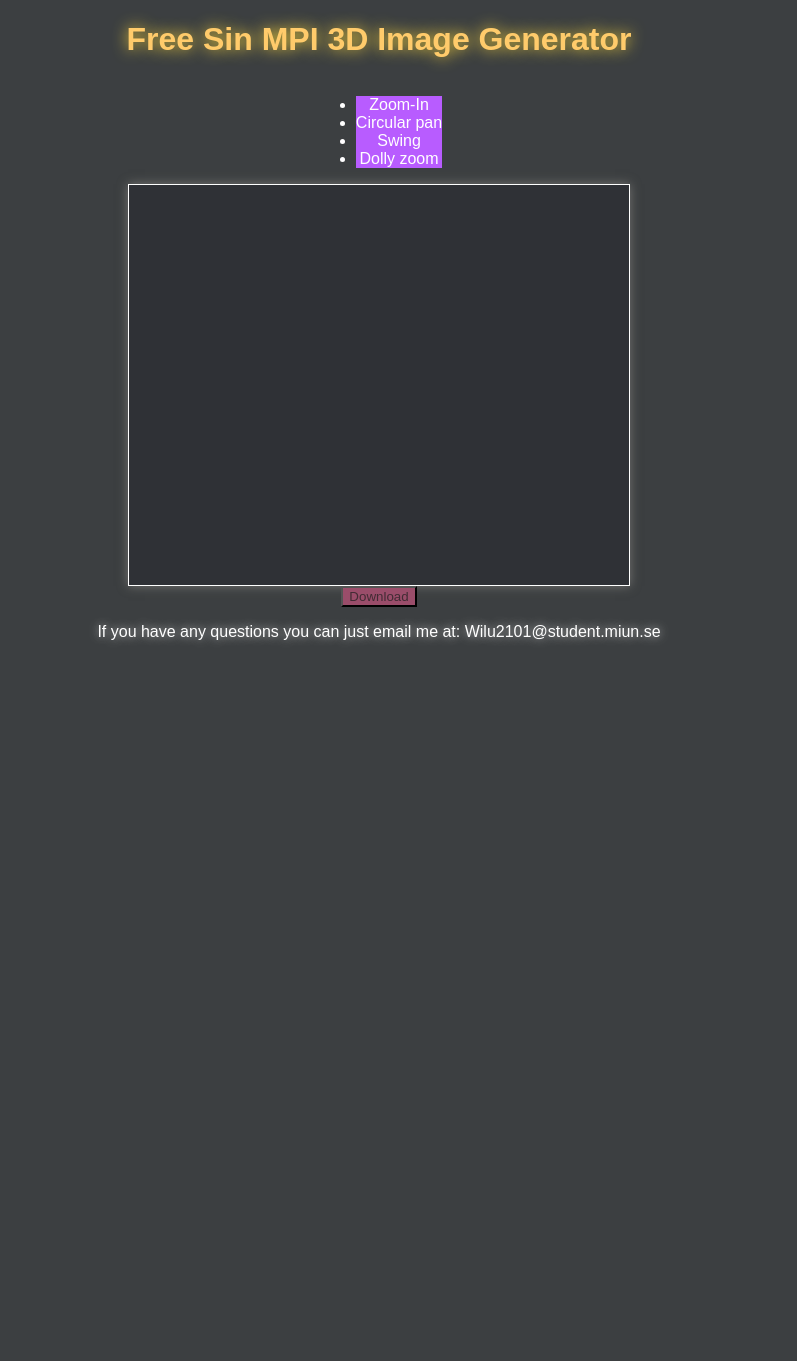
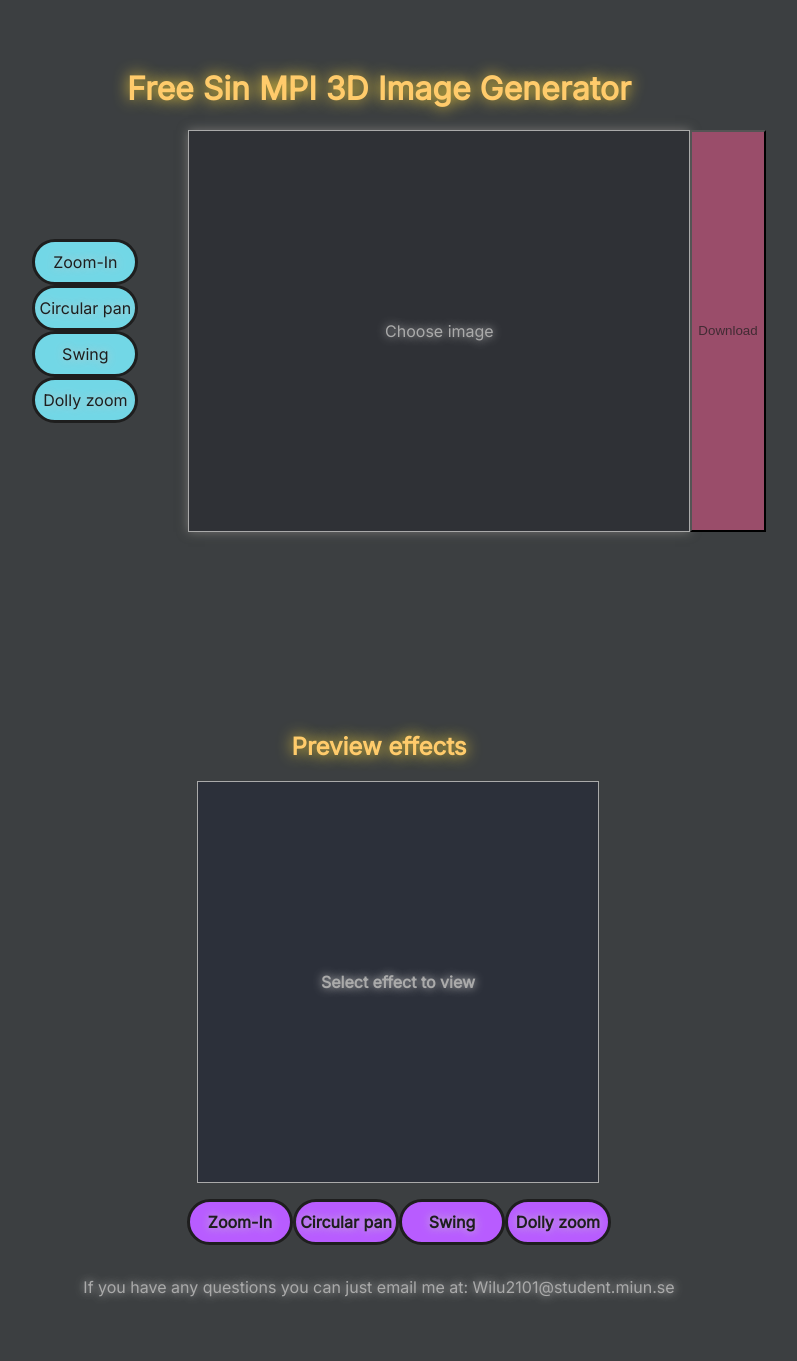
Before and after one commit to Lunkaren/Kandidat_arbete, a Flask app: page /l2 in a window 1280 px wide. Shown: the whole page, without its empty margins (261-1058 px from the left). Before the commit the page ends 642 px from the top, so only its background shows below. Run offline with Flask 3, Linux system fonts and the light colour scheme.

Commit message:
Added in a mostly complete layout 2 ready for tests. Smoothened up layout 1 for tests and added in a functioning download button which will download whichever effect is currently playing on the website. Also added in some new colors schemes and stuff for page 2.

```diff
--- a/static/css/layout2.css
+++ b/static/css/layout2.css
@@ -1,23 +1,35 @@
-body {
-  margin: 0;
-  padding: 0;
-  background-color: #3c3f41;
-  color: white;
-  font-family: sans-serif;
-  display: flex;
-  flex-direction: column;
-  align-items: center;
+#bottom{
+    display: flex;
+    justify-content: center;
+    flex-direction: column;
 }
-#choose_image_label{
-    text-align: center;
-    width: 500px;
-    height: 400px;
-    pointer-events: none;
+#image_effect_select{
+    display: flex;
+    justify-content: center;
 }
-
-.container {
-  display: flex;
-  flex-direction: column;
-  align-items: center;
-  margin-top: 30px;
+ul{
+    list-style: none;
+    align-content: center;
 }
+#select_effect{
+        height: 370px;
+}
+#select_effect li {
+    background-color: rgba(114,215,230);
+    margin-right: 50px;
+}
+#select_effect li:hover {
+    box-shadow: 0 0 20px rgba(121,240,255,0.7);
+}
+#effect_preview_label{
+    margin-top: 200px;
+}
+#previews{
+    display: flex;
+    flex-direction: column;
+    margin: auto;
+}
+#select_preview{
+    display: flex;
+    flex-direction: row;
+}
--- a/static/css/shared.css
+++ b/static/css/shared.css
@@ -3,9 +3,11 @@ body {
     align-content: center;
     background-color: #3c3f41;
     padding: 40px;
-    color: #e0e0e0	;
+    color: #aaaaaa	;
+    text-shadow: 0 0 10px #c7c7c7;
     border-color: #2c2f31;
     text-align: center;
+
 }
 
 h1,h2 {
@@ -42,19 +44,21 @@ h1,h2 {
 li:hover {
   box-shadow: 0 0 20px #b85cff;
   transform: scale(1.05);
+    text-shadow: none;
 }
 li{
     background-color: #b85cff;
+    width: 100px;
+    height: 40px;
+    color: #1e1e1e;
+    border-style: solid;
+    border-radius: 25px;
+    align-content: center;
 }
 #previews{
     align-content: center;
     display:none;
     font-weight: bold;
-}
-h2{
-    margin-top: 150px;
-    display: none;
-    align-content: center;
 }
 #preview_video {
     padding: 0;
@@ -65,8 +69,6 @@ h2{
     border-style: solid;
     align-content: center;
     margin-left: 50px;
-    color: #aaaaaa	;
-    text-shadow: 0 0 10px #c7c7c7;
 }
 .show {
     display: flex !important;
--- a/static/scripts/main.js
+++ b/static/scripts/main.js
@@ -9,7 +9,7 @@ document.addEventListener("DOMContentLoaded", () => {
         dolly:    { title: "Dolly Zoom",    path: "/videos/dolly.mp4" }
     };
 
-    previewList.addEventListener("click", (e) => {
+    document.addEventListener("click", (e) => {
         const li = e.target.closest("li");
         if (!li || !videoMap[li.id]) return;
 
@@ -37,6 +37,28 @@ document.addEventListener("DOMContentLoaded", () => {
             download.classList.add('activate');
         }
     });
+});
+document.getElementById('download').addEventListener('click', () => {
+    const videoElement = document.querySelector('#preview_video video');
+
+    if (!videoElement) {
+        alert("No video loaded!");
+        return;
+    }
+
+    const videoSrc = videoElement.src;
+
+    if (!videoSrc) {
+        alert("No video source found.");
+        return;
+    }
+
+    const a = document.createElement('a');
+    a.href = videoSrc;
+    a.download = 'effect_video.mp4';
+    document.body.appendChild(a);
+    a.click();
+    document.body.removeChild(a);
 });
 
 
@@ -67,7 +89,7 @@ document.getElementById('upload_image').addEventListener('submit', function(e) {
     choose.value = '';
 
     document.getElementById('previews').classList.add('show');
-    document.getElementById('select_effect').classList.add('show');
+    document.getElementById('select_effect_label').classList.add('show');
     document.getElementById('upload').classList.remove('show');
 
   })
@@ -83,6 +105,7 @@ const fileName = document.getElementById('imagePreview')
         fileName.textContent = this.files[0].name;
         fileName.style.backgroundImage = 'none';
     }else{
+     uploadButton.classList.remove('show');
      fileName.textContent = "Choose file";
  }
 });
--- a/templates/layout1.html
+++ b/templates/layout1.html
@@ -9,9 +9,9 @@
         <div id="imagePreview">Choose image</div>
         <button id="upload" type="submit" style="display: none;">Upload image</button>
     </form>
-        <h2 id="select_effect">Pick an effect to preview</h2>
+        <h2 id="select_effect_label">Pick an effect to preview</h2>
     <div id="previews">
-        <ul id="select_preview">
+        <ul id="select_effect">
             <li id="zoom">Zoom-In</li>
             <li id="circular">Circular pan</li>
             <li id="swing">Swing</li>
--- a/templates/layout2.html
+++ b/templates/layout2.html
@@ -3,7 +3,9 @@
     <link rel="stylesheet" href="{{ url_for('static', filename='css/layout2.css') }}">
 {% endblock %}
 {% block content %}
-        <ul id="select_preview">
+    <div id="top">
+        <div id="image_effect_select">
+            <ul id="select_effect">
                 <li id="zoom">Zoom-In</li>
                 <li id="circular">Circular pan</li>
                 <li id="swing">Swing</li>
@@ -11,22 +13,25 @@
             </ul>
 
             <form id="upload_image" method="post" enctype="multipart/form-data" action="{{url_for('upload_image')}}">
-            <div id="imagePreview">
-                <input id="choose_image" type="file" name="image" accept="image/*" required>
+                <input id="choose_image" type="file" name="image" accept="image/*"  required/>
+                <div id="imagePreview">Choose image</div>
+                <button id="upload" type="submit" style="display: none;">Upload image</button>
+            </form>
+            <button id="download">Download</button>
         </div>
-            <button id="upload" type="submit">Upload image</button>
-        </form>
+    </div>
 
-    <button id="download">Download</button>
-
+    <div id="bottom">
+        <h2 id="effect_preview_label"> Preview effects</h2>
         <div id="previews">
+            <div id="preview_video">Select effect to view</div>
             <ul id="select_preview">
                 <li id="zoom">Zoom-In</li>
                 <li id="circular">Circular pan</li>
                 <li id="swing">Swing</li>
                 <li id="dolly">Dolly zoom</li>
             </ul>
-        <div id="preview_video">Select effect to view</div>
+        </div>
     </div>
 
 {% endblock %}
```
Also changed, not shown: static/css/layout1.css (+3 -6 lines), instance/site.db. Lines whose indentation alone changed are shown as unchanged.
